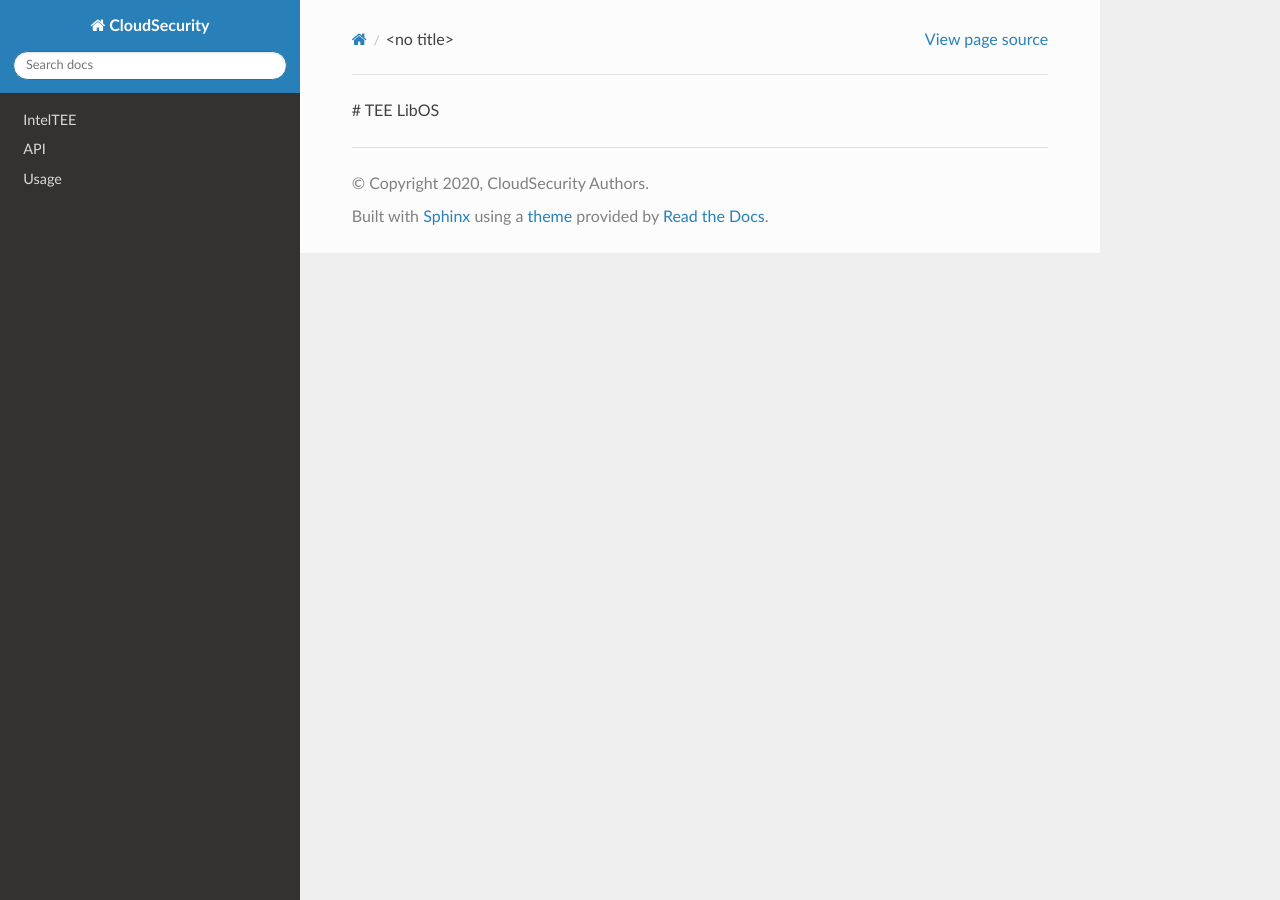
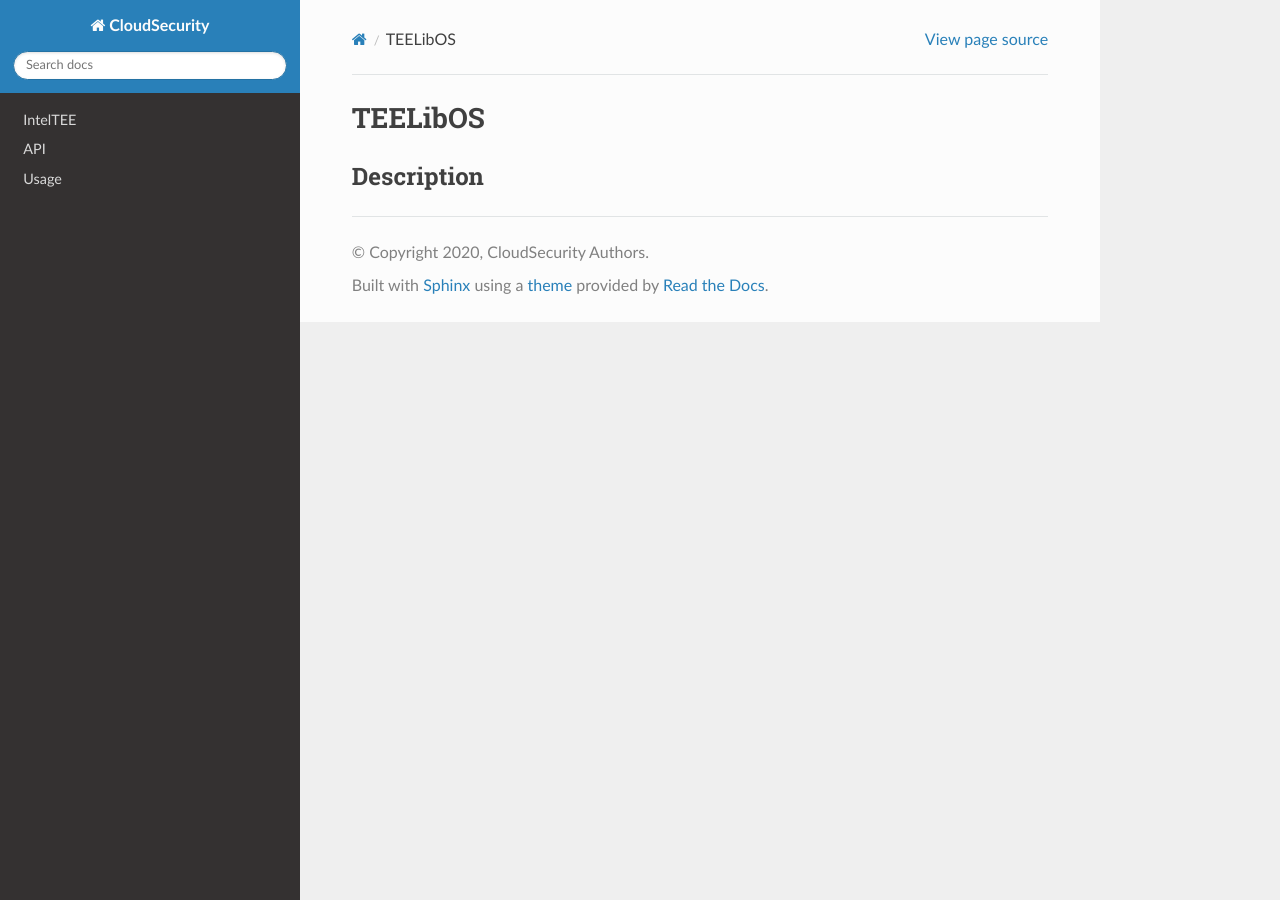
Before and after one commit to RodgerZhu/Cloud_Security, a Sphinx documentation site: the page built from Docs/readdoc/docs/source/teslibos.rst, in a window 1280 px wide. Built offline with Sphinx 7.4.7 and the Read the Docs theme 2.0.0, drawn with Linux system fonts in a browser that asks for light colours; pages that are not in the unit, such as notebooks, are missing from menus.

Commit message:
Update teslibos.rst

```diff
--- a/Docs/readdoc/docs/source/teslibos.rst
+++ b/Docs/readdoc/docs/source/teslibos.rst
@@ -1 +1,5 @@
-# TEE LibOS
+TEELibOS
+=====
+
+Description
+-----------
```
